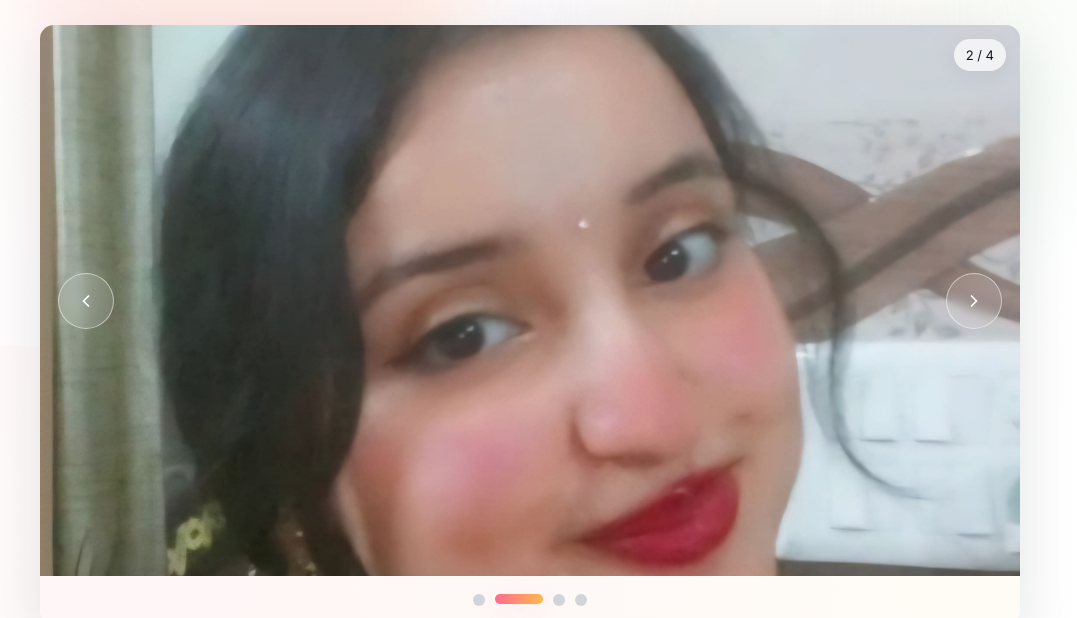
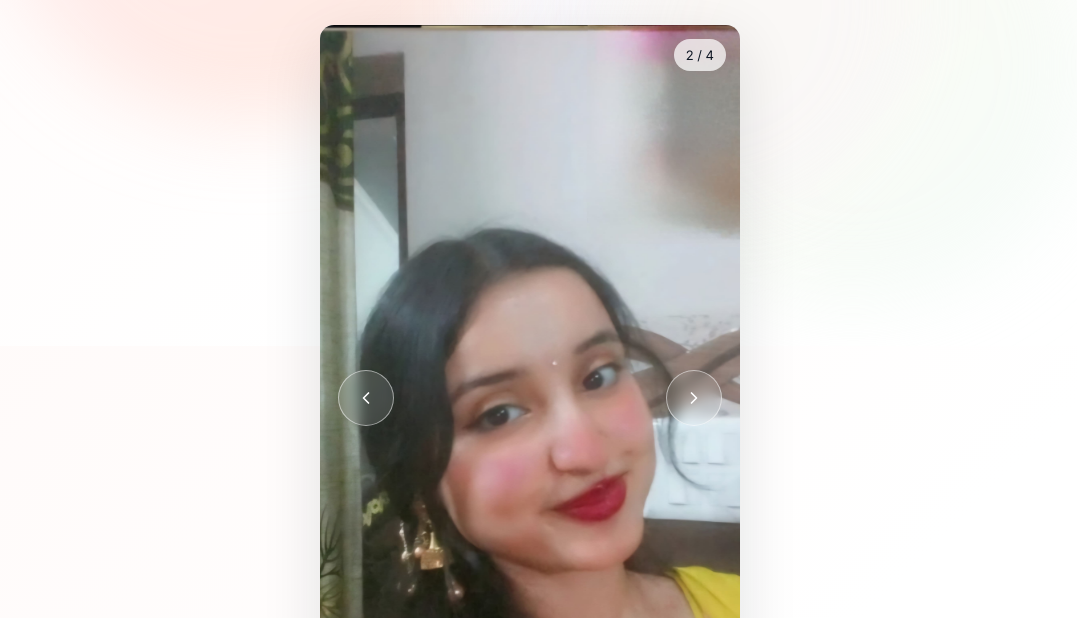
Before and after one commit to sahilaryan/nikita-birthday-, a plain HTML site: page index.html in a window 1280 px wide. Shown: the part 454-1072 px from the top of the page, without its empty margins (110-1187 px from the left). Drawn offline with Linux system fonts and the light colour scheme; a web font is replaced by a local one.

Commit message:
Update index.html

```diff
--- a/index.html
+++ b/index.html
@@ -47,24 +47,29 @@
     .gallery-wrap{padding:48px 18px 80px;position:relative;z-index:2}
     .gallery-title{text-align:center;margin-bottom:28px}
     .gallery-title small{display:block;color:#b45353;letter-spacing:3px;font-size:12px;margin-bottom:8px}
-    .gallery-frame{position:relative;max-width:980px;margin:0 auto;border-radius:14px;overflow:hidden;box-shadow:0 18px 60px rgba(15,23,36,0.12);background:var(--card-bg);}
-    .image-area{position:relative;aspect-ratio:16/9;background:linear-gradient(180deg,#f3f4f6,#ffffff)}
+
+    /* UPDATED FOR PORTRAIT: Reduced Width */
+    .gallery-frame{position:relative;max-width:420px;margin:0 auto;border-radius:14px;overflow:hidden;box-shadow:0 18px 60px rgba(15,23,36,0.12);background:var(--card-bg);}
+
+    /* UPDATED FOR PORTRAIT: Aspect Ratio 9/16 */
+    .image-area{position:relative;aspect-ratio:9/16;background:linear-gradient(180deg,#f3f4f6,#ffffff)}
+
     .image-area img{width:100%;height:100%;object-fit:cover;display:block;transition:transform .8s ease}
     .image-area:hover img{transform:scale(1.03)}
 
-    /* Video specific styles to match image */
+    /* Video specific styles */
     .image-area video {width:100%;height:100%;object-fit:cover;display:none;}
 
     .nav-btn{
       position:absolute;top:50%;transform:translateY(-50%);width:56px;height:56px;border-radius:50%;
       display:flex;align-items:center;justify-content:center;background:rgba(255,255,255,0.12);
       border:1px solid rgba(255,255,255,0.5);backdrop-filter:blur(6px);cursor:pointer;transition:all .25s;
-      z-index: 10; /* Ensure buttons stay on top of video */
+      z-index:10;
     }
     .nav-btn:hover{transform:translateY(-50%) scale(1.05)}
     .nav-left{left:18px}
     .nav-right{right:18px}
-    .counter{position:absolute;top:14px;right:14px;background:var(--card-bg);padding:8px 12px;border-radius:999px;font-size:13px;color:var(--slate-900);box-shadow:0 6px 22px rgba(2,6,23,0.06); z-index:10;}
+    .counter{position:absolute;top:14px;right:14px;background:var(--card-bg);padding:8px 12px;border-radius:999px;font-size:13px;color:var(--slate-900);box-shadow:0 6px 22px rgba(2,6,23,0.06);z-index:10}
     .dots{display:flex;gap:10px;padding:18px;background:linear-gradient(90deg, rgba(255,240,241,0.6), rgba(255,250,240,0.6));justify-content:center}
     .dot{width:12px;height:12px;border-radius:999px;background:#d1d5db;cursor:pointer;border:0;transition:all .32s}
     .dot.active{width:48px;height:10px;border-radius:8px;background:linear-gradient(90deg,var(--rose),var(--amber));box-shadow:0 8px 28px rgba(255,107,145,0.14)}
@@ -197,7 +202,6 @@
     (function displayBirthday() {
       const el = document.getElementById('birthdayDate');
       if (!el) return;
-      // If you want more advanced formatting, adjust here.
       el.textContent = BIRTHDAY;
     })();
 
@@ -206,7 +210,7 @@
       { type: 'image', src: '1000383838.jpg', alt: 'Nicki' },
       { type: 'image', src: '1000383837.jpg', alt: 'Beautiful girl' },
       { type: 'image', src: '1000383836.jpg', alt: 'Nikita' },
-      { type: 'video', src: '1000383839.mp4', alt: 'Old memories' }, // Changed type to video
+      { type: 'video', src: '1000383839.mp4', alt: 'Old memories' },
     ];
 
     const wishes = [
@@ -222,7 +226,7 @@
 
     // DOM refs
     const mainImage = document.getElementById('mainImage');
-    const mainVideo = document.getElementById('mainVideo'); // Added ref
+    const mainVideo = document.getElementById('mainVideo');
     const counter = document.getElementById('counter');
     const prevBtn = document.getElementById('prevBtn');
     const nextBtn = document.getElementById('nextBtn');
@@ -239,15 +243,12 @@
       updateDots();
 
       if (item.type === 'video') {
-        // Hide image, show video
         mainImage.style.display = 'none';
         mainVideo.style.display = 'block';
         mainVideo.src = item.src;
-        // Optional: mainVideo.play();
       } else {
-        // Hide video, show image
         mainVideo.style.display = 'none';
-        mainVideo.pause(); // Pause video if we slide away
+        mainVideo.pause();
         mainImage.style.display = 'block';
         mainImage.src = item.src;
         mainImage.alt = item.alt;
```
